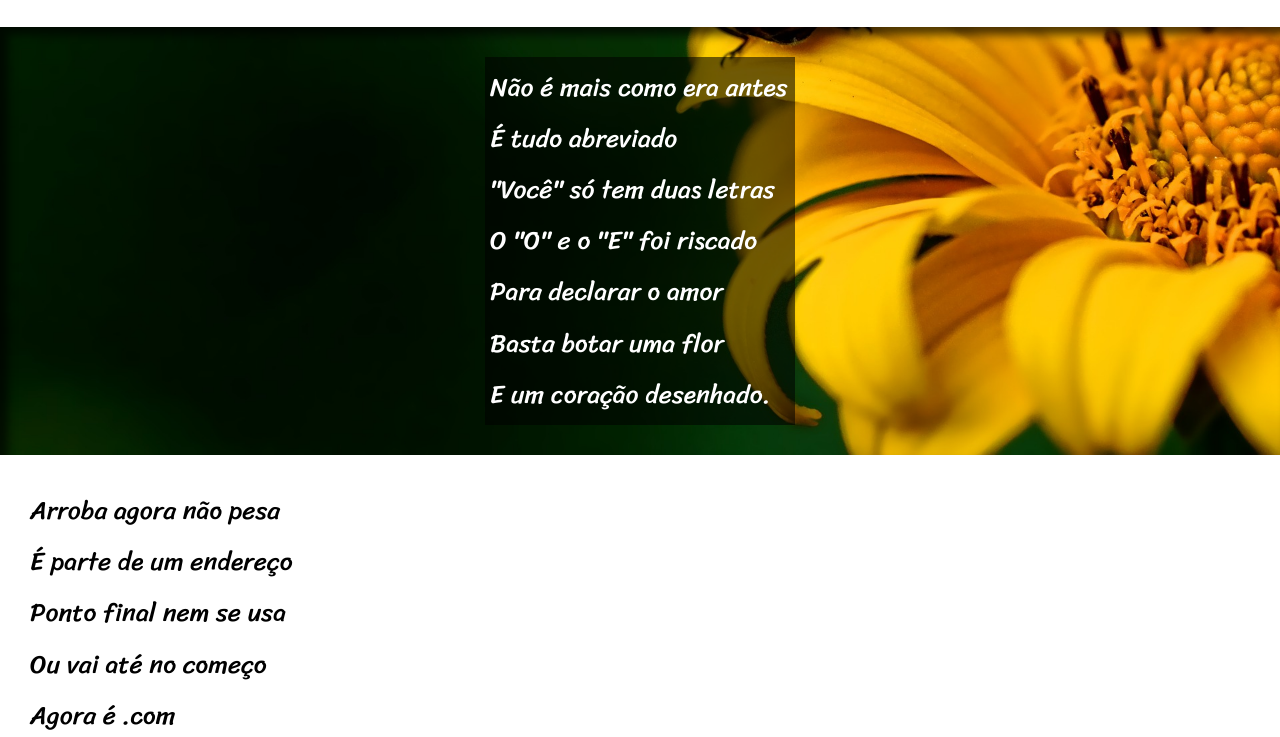
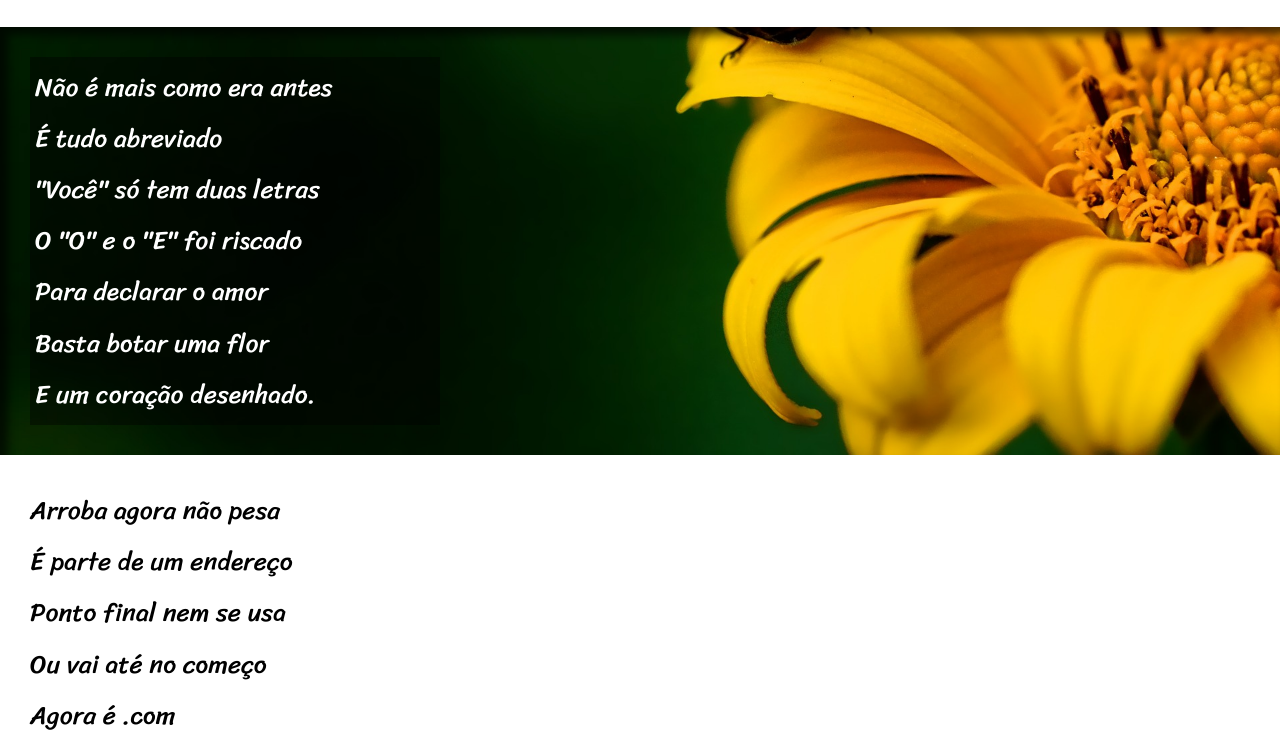
Before and after one commit to gustavoolv14/Html-css, a plain HTML site: page praticar/desafio-capitulo-20/index.html in a window 1280 px wide. Shown: the part 703-1440 px from the top of the page. Drawn offline with Linux system fonts and the light colour scheme; a web font is replaced by a local one.

Commit message:
editei o estilo

```diff
--- a/praticar/desafio-capitulo-20/estilos/style.css
+++ b/praticar/desafio-capitulo-20/estilos/style.css
@@ -56,14 +56,14 @@ section.imagem{
     background-size: cover;
     background-attachment: fixed;
     box-shadow: inset 8px 8px 10px 0px rgba(0, 0, 0, 0.671) ;
+
 }
 
 section.imagem > p{
     display: block;
-    background-color:#0000008f ;
-    width: 300px;
+    background-color:#0000006b ;
+    width: 400px;
     padding: 5px;
-    margin: auto;
 }
 
 section#img01{
```
